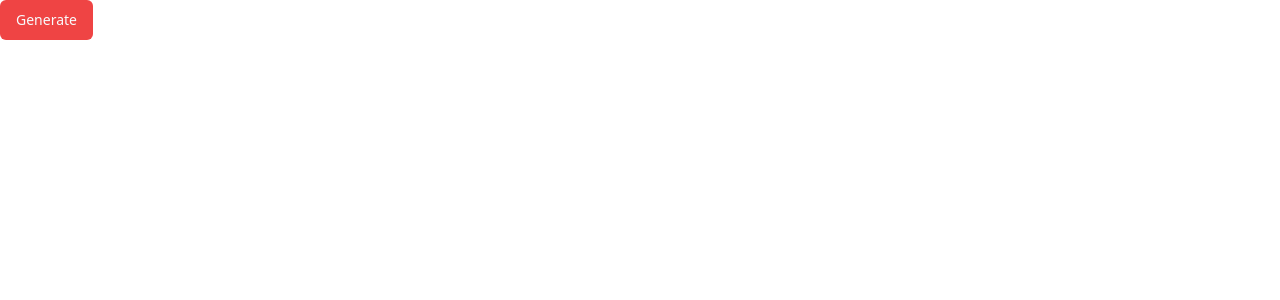
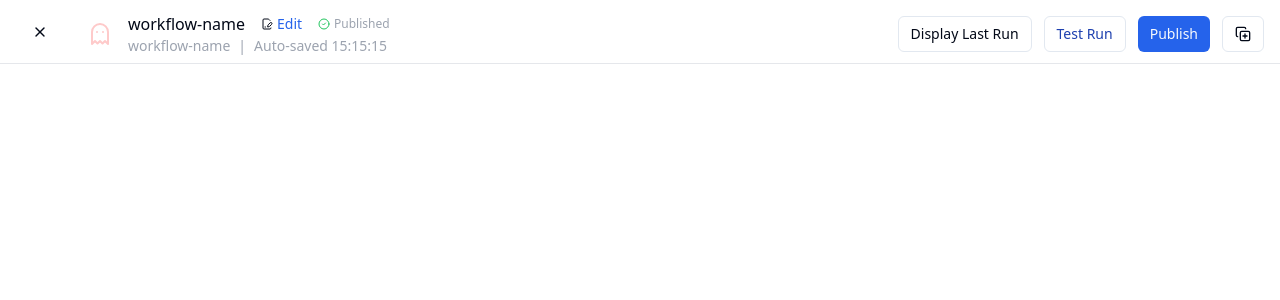
Before and after one commit to MonsterPi13/chatBot-workflow, a Vue app: page / in a window 1280 px wide. Shown: the top 300 px of the page. Built offline with nearby package versions, Linux system fonts and the light colour scheme.

Commit message:
feat: finish static header

```diff
--- a/package.json
+++ b/package.json
@@ -12,7 +12,6 @@
     "@radix-ui/react-slot": "^1.0.2",
     "class-variance-authority": "^0.7.0",
     "clsx": "^2.1.0",
-    "lucide-react": "^0.315.0",
     "lucide-vue-next": "^0.315.0",
     "radix-vue": "^1.3.2",
     "tailwind-merge": "^2.2.1",
--- a/src/App.vue
+++ b/src/App.vue
@@ -1,9 +1,52 @@
 <script setup lang="ts">
-import { Button } from './components/ui/button'
+import { X, FilePenLineIcon, CheckCircle2Icon, GhostIcon, CopyPlusIcon } from 'lucide-vue-next'
+import Button from './components/ui/button/Button.vue'
 </script>
 
 <template>
-  <div>
-    <Button variant="destructive"> Generate </Button>
+  <div class="absolute bottom-0 left-0 right-0 top-0">
+    <div class="relative flex h-full w-full flex-col">
+      <header class="h-16 border-b border-gray-200 px-4 py-3">
+        <div class="flex items-center justify-between">
+          <div class="flex gap-x-3">
+            <Button variant="ghost">
+              <X class="h-4 w-4" />
+            </Button>
+            <div class="flex items-center gap-x-1">
+              <GhostIcon class="w-12 text-red-200" />
+              <div class="flex flex-col">
+                <div class="flex items-center gap-x-3">
+                  <p class="text-bold">workflow-name</p>
+                  <Button variant="ghost" size="sm" class="flex h-auto gap-x-1 px-1">
+                    <FilePenLineIcon class="w-3" />
+                    <span class="text-primary"> Edit </span>
+                  </Button>
+                  <div class="flex items-center gap-x-1 px-0">
+                    <CheckCircle2Icon class="w-3 text-green-500" />
+                    <span class="text-xs text-gray-400">Published</span>
+                  </div>
+                </div>
+
+                <div class="flex text-sm text-gray-400">
+                  <span class="mr-2">workflow-name</span>
+                  |
+                  <span class="ml-2">Auto-saved 15:15:15</span>
+                </div>
+              </div>
+            </div>
+          </div>
+
+          <div class="flex gap-x-3">
+            <Button variant="outline" size="sm"> Display Last Run </Button>
+            <Button variant="outline" size="sm" class="text-blue-800"> Test Run </Button>
+            <Button variant="default" size="sm"> Publish </Button>
+            <Button variant="outline" size="sm">
+              <CopyPlusIcon class="h-4 w-4" />
+            </Button>
+          </div>
+        </div>
+      </header>
+      <main class="flex-1"></main>
+    </div>
   </div>
 </template>
--- a/src/style.css
+++ b/src/style.css
@@ -7,23 +7,20 @@
     --background: 0 0% 100%;
     --foreground: 222.2 84% 4.9%;
 
-    --muted: 210 40% 96.1%;
-    --muted-foreground: 215.4 16.3% 46.9%;
+    --card: 0 0% 100%;
+    --card-foreground: 222.2 84% 4.9%;
 
     --popover: 0 0% 100%;
     --popover-foreground: 222.2 84% 4.9%;
 
-    --card: 0 0% 100%;
-    --card-foreground: 222.2 84% 4.9%;
-
-    --border: 214.3 31.8% 91.4%;
-    --input: 214.3 31.8% 91.4%;
-
-    --primary: 222.2 47.4% 11.2%;
+    --primary: 221.2 83.2% 53.3%;
     --primary-foreground: 210 40% 98%;
 
     --secondary: 210 40% 96.1%;
     --secondary-foreground: 222.2 47.4% 11.2%;
+
+    --muted: 210 40% 96.1%;
+    --muted-foreground: 215.4 16.3% 46.9%;
 
     --accent: 210 40% 96.1%;
     --accent-foreground: 222.2 47.4% 11.2%;
@@ -31,8 +28,9 @@
     --destructive: 0 84.2% 60.2%;
     --destructive-foreground: 210 40% 98%;
 
-    --ring: 222.2 84% 4.9%;
-
+    --border: 214.3 31.8% 91.4%;
+    --input: 214.3 31.8% 91.4%;
+    --ring: 221.2 83.2% 53.3%;
     --radius: 0.5rem;
   }
 
@@ -40,23 +38,20 @@
     --background: 222.2 84% 4.9%;
     --foreground: 210 40% 98%;
 
-    --muted: 217.2 32.6% 17.5%;
-    --muted-foreground: 215 20.2% 65.1%;
+    --card: 222.2 84% 4.9%;
+    --card-foreground: 210 40% 98%;
 
     --popover: 222.2 84% 4.9%;
     --popover-foreground: 210 40% 98%;
 
-    --card: 222.2 84% 4.9%;
-    --card-foreground: 210 40% 98%;
-
-    --border: 217.2 32.6% 17.5%;
-    --input: 217.2 32.6% 17.5%;
-
-    --primary: 210 40% 98%;
+    --primary: 217.2 91.2% 59.8%;
     --primary-foreground: 222.2 47.4% 11.2%;
 
     --secondary: 217.2 32.6% 17.5%;
     --secondary-foreground: 210 40% 98%;
+
+    --muted: 217.2 32.6% 17.5%;
+    --muted-foreground: 215 20.2% 65.1%;
 
     --accent: 217.2 32.6% 17.5%;
     --accent-foreground: 210 40% 98%;
@@ -64,7 +59,9 @@
     --destructive: 0 62.8% 30.6%;
     --destructive-foreground: 210 40% 98%;
 
-    --ring: 212.7 26.8% 83.9%;
+    --border: 217.2 32.6% 17.5%;
+    --input: 217.2 32.6% 17.5%;
+    --ring: 224.3 76.3% 48%;
   }
 }
 
```
Also changed, not shown: 1 other file (tests, documents, lock files or other folders).
